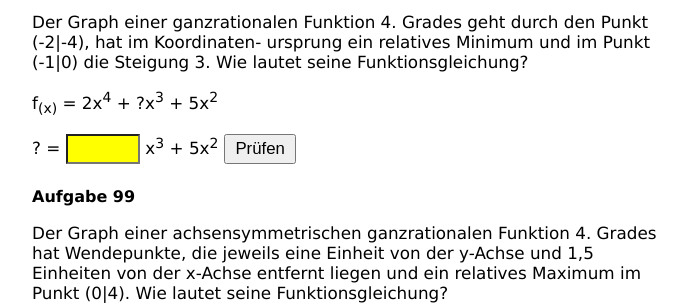
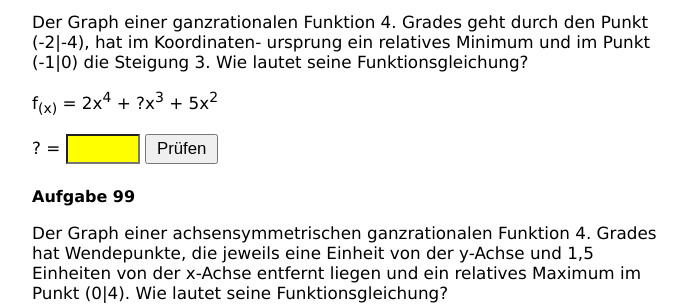
Before and after one commit to joafroehlich/Steck, a plain HTML site: page Steck3.html in a window 1280 px wide. Shown: the part 3780-4085 px from the top of the page, without its empty margins (288-988 px from the left). Drawn offline with nearby package versions, Linux system fonts and the light colour scheme.

Commit message:
Add files via upload

```diff
--- a/Steck3.html
+++ b/Steck3.html
@@ -432,7 +432,7 @@ Wie lautet seine Funktionsgleichung?</p>
 
 f<sub>(x)</sub> = 2x<sup>4</sup> + ?x<sup>3</sup> + 5x<sup>2</sup></p>
 
-? = <input type="text" id="Eintrag98" maxlength="1"  ></input> x<sup>3</sup> + 5x<sup>2</sup> <button id="Pruef98" onclick="Aufgabe98()">Prüfen</button></p></pre>
+? = <input type="text" id="Eintrag98" maxlength="1"  ></input> <button id="Pruef98" onclick="Aufgabe98()">Prüfen</button></p></pre>
 
                       <script>
                         function Aufgabe98() {
```
